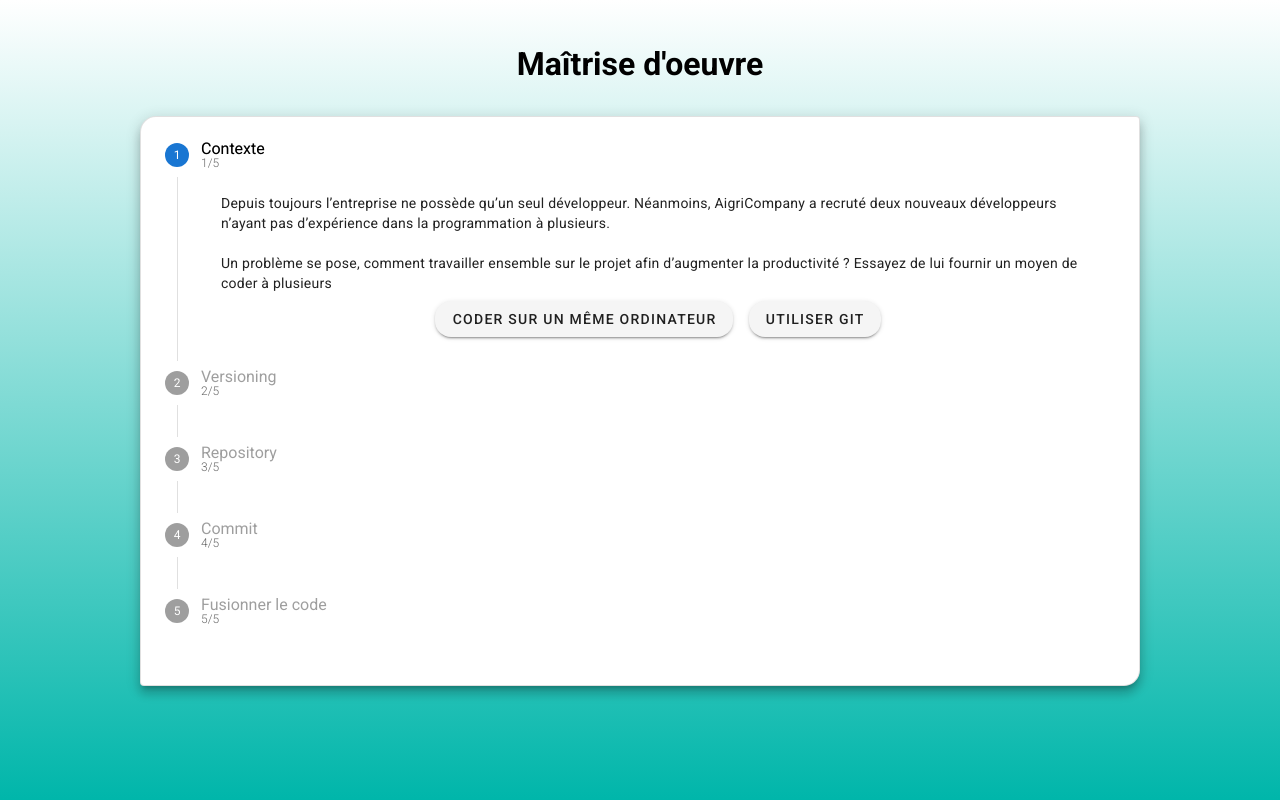
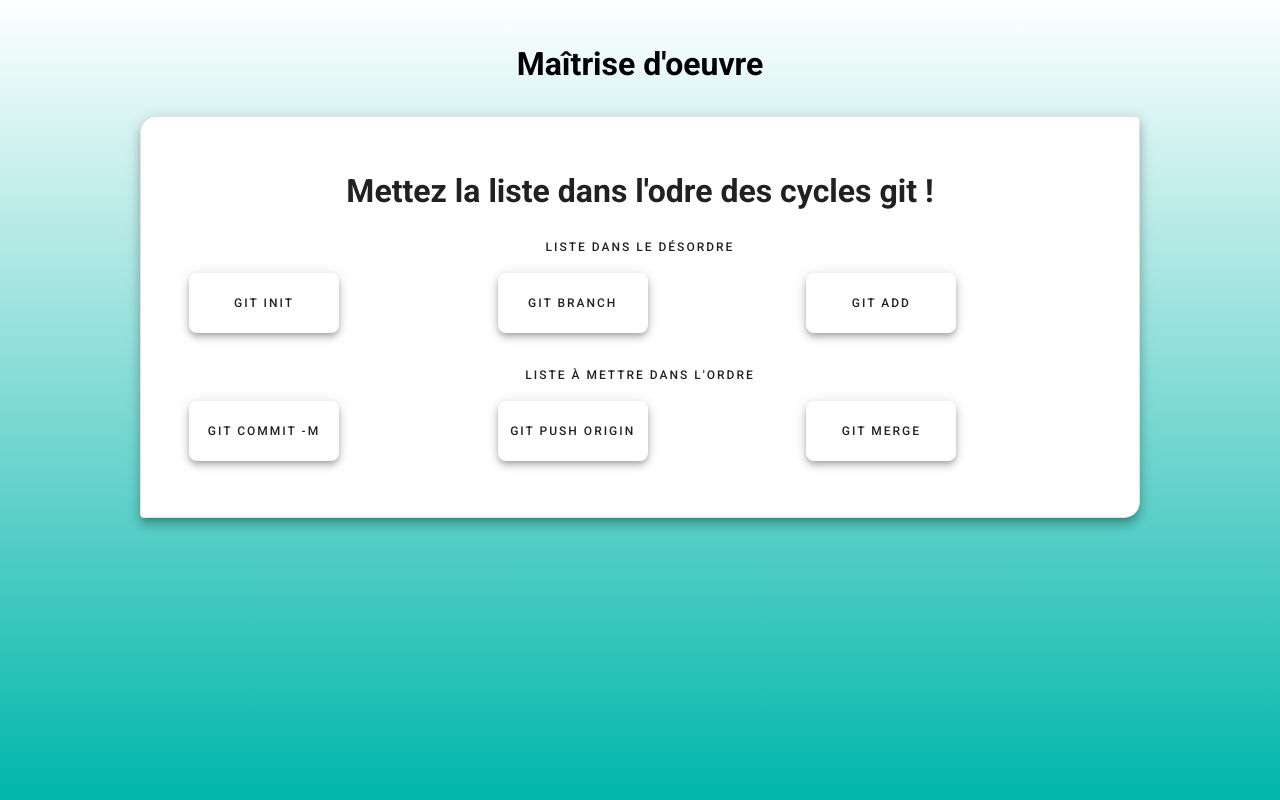
Before and after one commit to SammyMERAZGA/ProjectCircle, a Vue app: page /play/moe in a window 1280 px wide. Built offline with nearby package versions, Linux system fonts and the light colour scheme.

Commit message:
[MOE] Add text

```diff
--- a/src/views/Moe/Moe.vue
+++ b/src/views/Moe/Moe.vue
@@ -1,7 +1,7 @@
 <template>
   <div>
     <h1 class="black--text text-center mt-10 mb-10">Maîtrise d'oeuvre</h1>
-    <v-row align="center" justify="center" v-if="game1">
+    <v-row align="center" justify="center" v-if="!game1">
       <Transition>
         <v-stepper v-model="e6" vertical width="1000" elevation="8" shaped outlined>
           <!-- 1/5 -->
@@ -99,6 +99,7 @@
 
     <v-row align="center" justify="center" v-else>
       <v-stepper v-model="e6" vertical width="1000" elevation="8" shaped outlined style="padding: 50px">
+        <h1 class="text-center mb-5 ml-5 mr-5">Mettez la liste dans l'odre des cycles git ! </h1>
         <draggable
           v-model="rows"
           tag="v-layout"
@@ -114,8 +115,8 @@
                 style="padding: 10px; display: inline-flex"
               >
                 <v-flex v-for="item in row.items" :key="item.title" pa-3 class="row-v">
-                  <v-card class="rounded-lg elevation-5 text-center" style="height: 50px; width: 100px">
-                    {{ item.title }}
+                  <v-card class="rounded-lg elevation-5 text-center" style="height: 60px; width: 150px; display: flex; padding: 10px;">
+                    <p style="margin: auto;" class="overline">{{ item.title }}</p>
                   </v-card>
                 </v-flex>
               </draggable>
```
